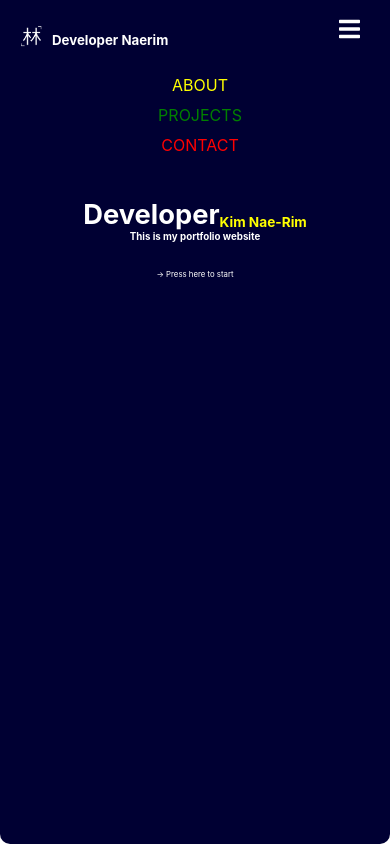
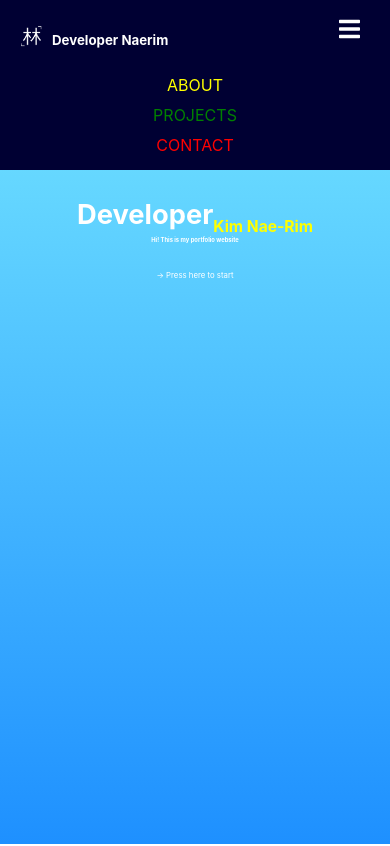
Before and after one commit to naerim/portfolio, a React (Create React App) app in the folder portfolio2020/: page / in a window 390 px wide. Shown: the top 846 px of the page. Built offline with nearby package versions, Linux system fonts and the light colour scheme.

Commit message:
hamburger menu

```diff
--- a/portfolio2020/src/Components/MainSection.js
+++ b/portfolio2020/src/Components/MainSection.js
@@ -21,11 +21,11 @@ const Title = styled.h1`
 const TitleName = styled.h1`
   color: yellow;
   margin: 0;
-  font-size: 3.5vw;
+  font-size: 4vw;
 `;
 
 const Introduce = styled.h4`
-  font-size: 2.5vw;
+  font-size: 1.5vw;
   margin: 0;
   color: white;
 `;
@@ -44,7 +44,7 @@ const MainSection = () => {
           <Title>Developer</Title>
           <TitleName> <br/>Kim Nae-Rim</TitleName>
         </TitleBox>
-        <Introduce>This is my portfolio website</Introduce>
+        <Introduce>Hi! This is my portfolio website</Introduce>
         <PressDown>-> Press here to start</PressDown>
       </IntroduceBox>
     </Contents>
--- a/portfolio2020/src/Components/Menu.js
+++ b/portfolio2020/src/Components/Menu.js
@@ -1,10 +1,11 @@
-import React from "react";
+import React, { useState } from "react";
 import styled from "styled-components";
 import MainLogo from "./MainLogo";
 import { faBars } from "@fortawesome/free-solid-svg-icons";
 import { FontAwesomeIcon } from "@fortawesome/react-fontawesome";
 
 const MenuBox = styled.div`
+  margin: 0;
   padding: 10px 12px;
   display: flex;
   justify-content: space-between;
@@ -40,8 +41,6 @@ const MenuUl = styled.ul`
   display: flex;
   list-style: none;
   text-align: center;
-  padding-left: 0;
-  display: "none";
 
   @media (max-width: 768px) {
     flex-direction: column;
@@ -49,6 +48,7 @@ const MenuUl = styled.ul`
     width: 100%;
     padding: 0;
     margin: 0;
+    display: ${({ open }) => (open ? "none" : "block")};
   }
 `;
 
@@ -63,6 +63,8 @@ const Menuitem = styled.li`
   margin-left: 10px;
 
   @media (max-width: 768px) {
+    padding:  5px 0px;
+    margin: 0;
     width: 100%;
   }
 
@@ -97,7 +99,15 @@ const Menuitem = styled.li`
     `}
 `;
 
+const ATag = styled.a`
+  margin: 0;
+  text-decoration: none;
+  width: 100%;
+`;
+
 const Menu = () => {
+  const [open, setOpen] = useState(false);
+
   return (
     <MenuBox>
       <LogoDiv>
@@ -105,18 +115,21 @@ const Menu = () => {
         <h5>Developer Naerim</h5>
       </LogoDiv>
 
-      <MenuUl>
-        <Menuitem yellow={true}>ABOUT</Menuitem>
-        <Menuitem green={true}>PROJECTS</Menuitem>
-        <Menuitem red={true}>CONTACT</Menuitem>
+      <MenuUl open={open}>
+        <ATag>
+          <Menuitem yellow={true}>ABOUT</Menuitem>
+        </ATag>
+        <ATag href="/">
+          <Menuitem green={true}>PROJECTS</Menuitem>
+        </ATag>
+        <ATag href="/">
+          <Menuitem red={true}>CONTACT</Menuitem>
+        </ATag>
       </MenuUl>
 
-      <Hamburger>
-        <a href="#">
-          <FontAwesomeIcon icon={faBars} color="white" />
-        </a>
+      <Hamburger onClick={() => setOpen(!open)}>
+        <FontAwesomeIcon icon={faBars} color="white" />
       </Hamburger>
-
     </MenuBox>
   );
 };
--- a/portfolio2020/src/Main.js
+++ b/portfolio2020/src/Main.js
@@ -7,19 +7,22 @@ import styled from "styled-components";
 // background-size: cover;
 // background-repeat: no-repeat;
 // background-position: center center;
-
+// background-color: #000033;
+//   border-radius: 10px;
 const Background = styled.div`
-  background-color: #000033;
+  background: linear-gradient(to top, #1E90FF, #78EAFF);
+  margin: 0;
   width: 100%;
   height: 100vh;
-  border-radius: 10px;
 `;
 
 const Main = () => {
   return (
     <Background>
-      <MainHeader />
-      <MainSection />
+       <div>
+           <MainHeader />
+           <MainSection />
+       </div>
     </Background>
   );
 };
```
